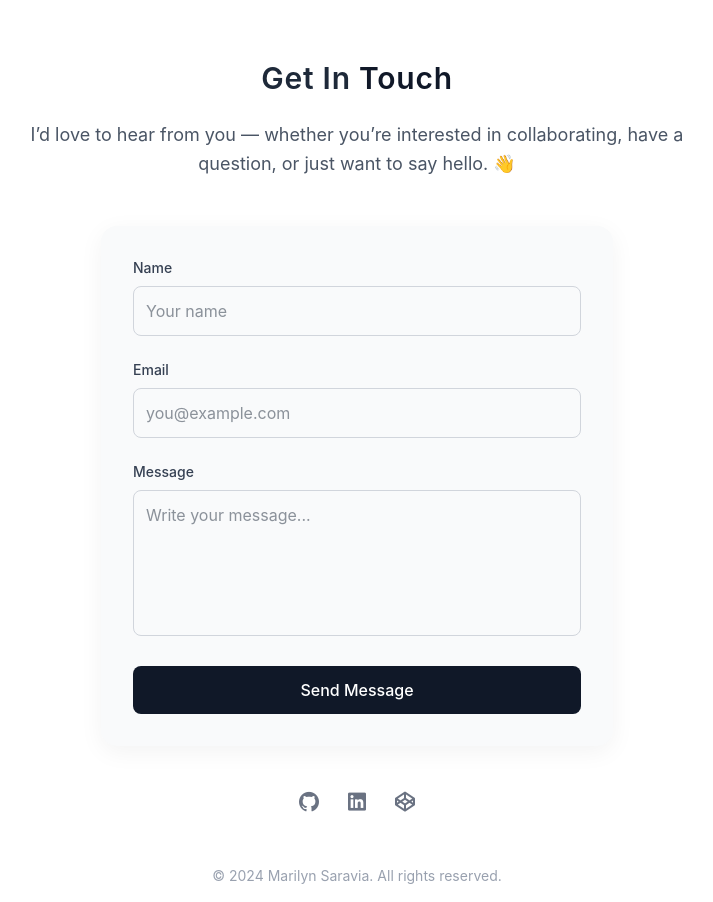
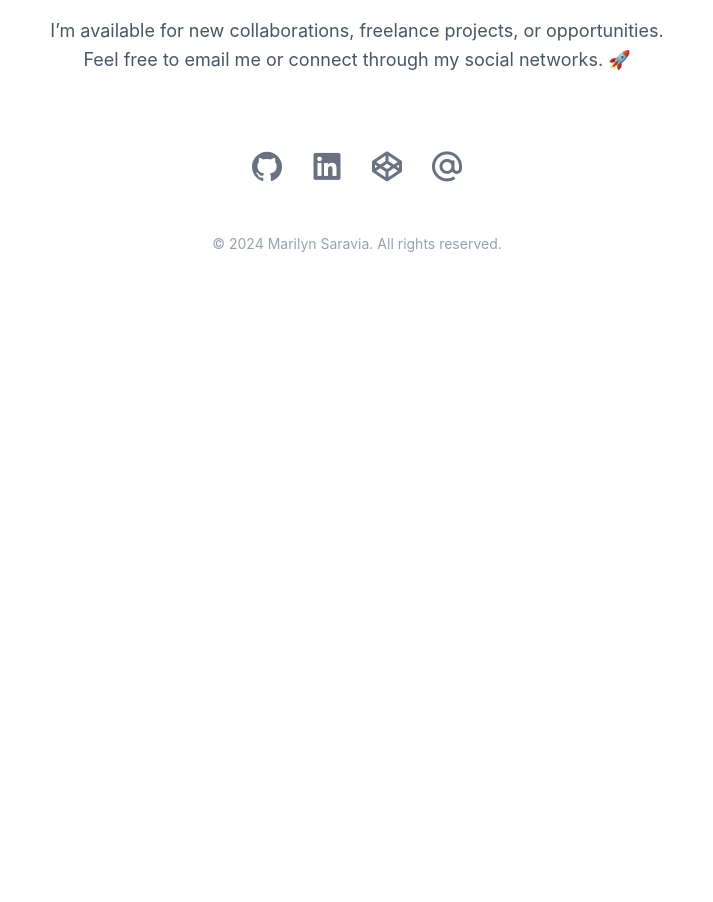
Before and after one commit to marilynsaravia/Portfolio, a React (Vite) app: page / in a window 1280 px wide. Shown: the part 3780-4682 px from the top of the page, without its empty margins (283-996 px from the left). After the commit the page ends 4050 px from the top, so only its background shows below. Built offline with nearby package versions, Linux system fonts and the light colour scheme.

Commit message:
style: improve contact section design and hover effects

```diff
--- a/src/components/Contact.jsx
+++ b/src/components/Contact.jsx
@@ -1,76 +1,52 @@
+import { useState } from "react";
+
 const Contact = () => {
+  const [copied, setCopied] = useState(false);
+  const email = "goitiasaraviamarilyn@gmail.com";
+
+  const handleCopyEmail = async () => {
+    try {
+      await navigator.clipboard.writeText(email);
+      setCopied(true);
+      setTimeout(() => setCopied(false), 2000);
+    } catch (err) {
+      console.error("Error copying email:", err);
+    }
+  };
+
+  const iconClasses =
+    "transition-all duration-700 text-gray-500   " +
+    "hover:text-transparent hover:bg-clip-text " +
+    "hover:bg-gradient-to-b from-purple-400 to-blue-500";
+
   return (
     <section
       id="contact"
-      className="w-full pt-40 pb-4 px-8 md:px-16  text-gray-800 flex flex-col items-center"
+      className="w-full  pt-40 pb-4 px-8 md:px-16 text-gray-800 flex flex-col items-center"
     >
       {/* 🌿 Title */}
-      <h2 className="text-center text-2xl md:text-3xl font-semibold tracking-wide mb-6">
-        Get In <span className="text-gray-900">Touch</span>
+      <h2 className="text-center text-2xl md:text-3xl font-semibold tracking-wide mb-8">
+        Get In <span className="text-transparent bg-clip-text bg-gradient-to-r from-purple-400 via-teal-500 to-blue-500">Touch</span>
       </h2>
 
       <p className="text-gray-600 text-center max-w-2xl mb-12 text-base md:text-lg leading-relaxed">
-        I’d love to hear from you — whether you’re interested in collaborating,
-        have a question, or just want to say hello. 👋
+        I’m available for new collaborations, freelance projects, or opportunities.
+        <br />
+        Feel free to email me or connect through my social networks. 🚀
+
       </p>
 
-      {/* 📬 Form */}
-      <form className="w-full max-w-lg bg-gray-50 p-8 rounded-2xl shadow-[0_6px_24px_rgba(0,0,0,0.05)] space-y-6">
-        <div>
-          <label htmlFor="name" className="block text-gray-700 mb-2 text-sm font-medium">
-            Name
-          </label>
-          <input
-            type="text"
-            id="name"
-            placeholder="Your name"
-            className="w-full border border-gray-300 text-gray-800 rounded-lg p-3 focus:outline-none focus:ring-2 focus:ring-gray-800 transition"
-          />
-        </div>
-
-        <div>
-          <label htmlFor="email" className="block text-gray-700 mb-2 text-sm font-medium">
-            Email
-          </label>
-          <input
-            type="email"
-            id="email"
-            placeholder="you@example.com"
-            className="w-full border border-gray-300 text-gray-800 rounded-lg p-3 focus:outline-none focus:ring-2 focus:ring-gray-800 transition"
-          />
-        </div>
-
-        <div>
-          <label htmlFor="message" className="block text-gray-700 mb-2 text-sm font-medium">
-            Message
-          </label>
-          <textarea
-            id="message"
-            rows="5"
-            placeholder="Write your message..."
-            className="w-full border border-gray-300 text-gray-800 rounded-lg p-3 focus:outline-none focus:ring-2 focus:ring-gray-800 resize-none transition"
-          ></textarea>
-        </div>
-
-        <button
-          type="submit"
-          className="w-full py-3 bg-gray-900 text-white rounded-lg font-medium hover:bg-gray-800 transition-colors"
-        >
-          Send Message
-        </button>
-      </form>
-
-      {/* 🌐 RRSS */}
-      <div className="flex gap-6 mt-10 text-2xl text-gray-500">
+      {/* 🌐 RRSS + Email */}
+      <div className="flex gap-6 mt-6 text-gray-500 relative text-3xl md:text-4xl">
 
         {/* GitHub */}
         <a
           href="https://github.com/marilynsaravia"
           target="_blank"
           rel="noopener noreferrer"
-          className="hover:text-gray-900 transition-colors"
+          className={iconClasses}
         >
-          <i className="ri-github-fill"></i>
+          <i className="ri-github-fill" />
         </a>
 
         {/* LinkedIn */}
@@ -78,9 +54,9 @@ const Contact = () => {
           href="https://linkedin.com/in/marilynsaravia"
           target="_blank"
           rel="noopener noreferrer"
-          className="hover:text-gray-900 transition-colors"
+          className={iconClasses}
         >
-          <i className="ri-linkedin-box-fill"></i>
+          <i className="ri-linkedin-box-fill" />
         </a>
 
         {/* CodePen */}
@@ -88,10 +64,25 @@ const Contact = () => {
           href="https://codepen.io/marilynsaravia"
           target="_blank"
           rel="noopener noreferrer"
-          className="hover:text-gray-900 transition-colors"
+          className={iconClasses}
         >
-          <i className="ri-codepen-fill"></i>
+          <i className="ri-codepen-fill" />
         </a>
+
+        {/* Email (copy) */}
+        <button
+          onClick={handleCopyEmail}
+          className={`${iconClasses} relative cursor-pointer`}
+        >
+          <i className="ri-at-line" />
+
+          {/* Tooltip */}
+          {copied && (
+            <span className="absolute -top-6 left-1/2 -translate-x-1/2 bg-gray-900 text-white text-xs py-1 px-2 rounded-md shadow-lg animate-fade">
+              Copied!
+            </span>
+          )}
+        </button>
 
       </div>
 
--- a/src/components/Projects.jsx
+++ b/src/components/Projects.jsx
@@ -98,7 +98,7 @@ export default function Projects() {
     <section
       id="projects"
       ref={sectionRef}
-      className="w-full py-12 overflow-hidden mb-16"
+      className="w-full pt-12 overflow-hidden"
     >
       <h2 className="text-center text-2xl md:text-3xl font-semibold text-gray-800 mb-16 tracking-wide">
         Projects
```
